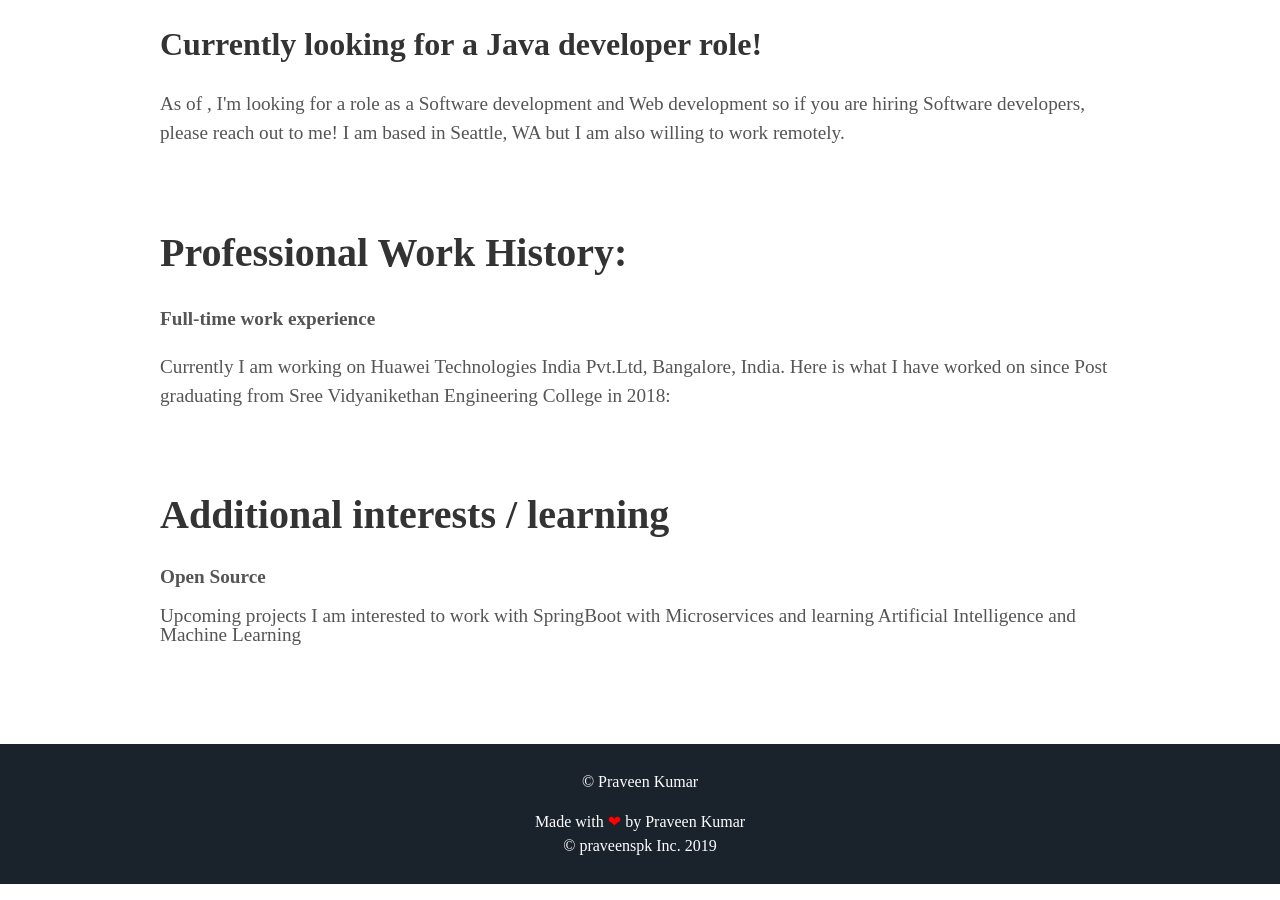
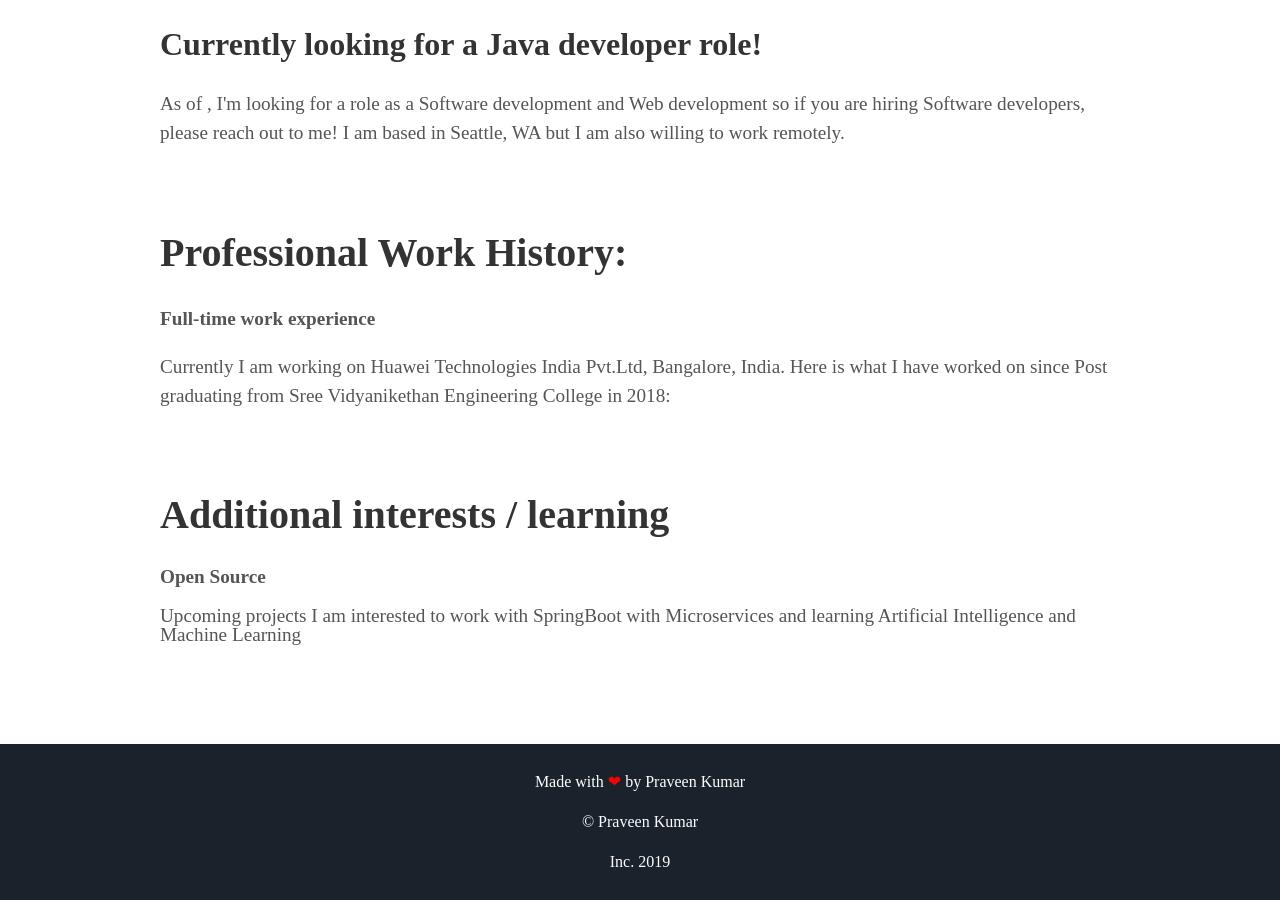
Before and after one commit to praveenspk/praveenspk.github.io, a Jekyll site: the page built from index.html, in a window 1280 px wide and 900 px high, scrolled down 2962 px. Built offline with Jekyll 4.4.1, drawn with Linux system fonts in a browser that asks for light colours; some web fonts are replaced.

Commit message:
Update footer.html

```diff
--- a/_includes/footer.html
+++ b/_includes/footer.html
@@ -1,7 +1,7 @@
 <footer class="footer">
-    <p>&copy; {{ site.username }}</p>
+
     <p>Made with<span class="love"> ❤ </span> by <a href="https://github.com/praveenspk">Praveen Kumar</a>
-    <br> © praveenspk Inc. 2019
+    <br> <p>&copy; {{ site.username }}</p> Inc. 2019
     </p>
 </footer>
 <script src="//cdn.jsdelivr.net/particles.js/2.0.0/particles.min.js"></script>
```
